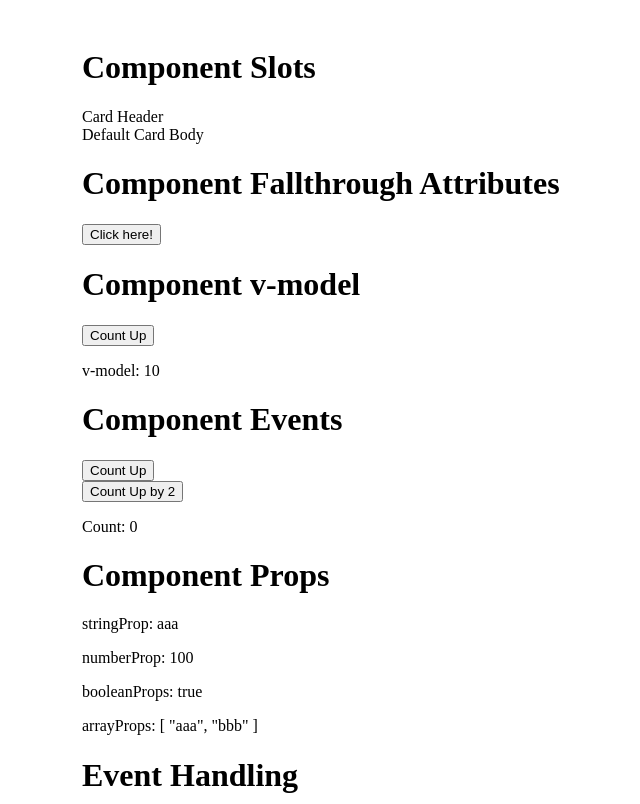
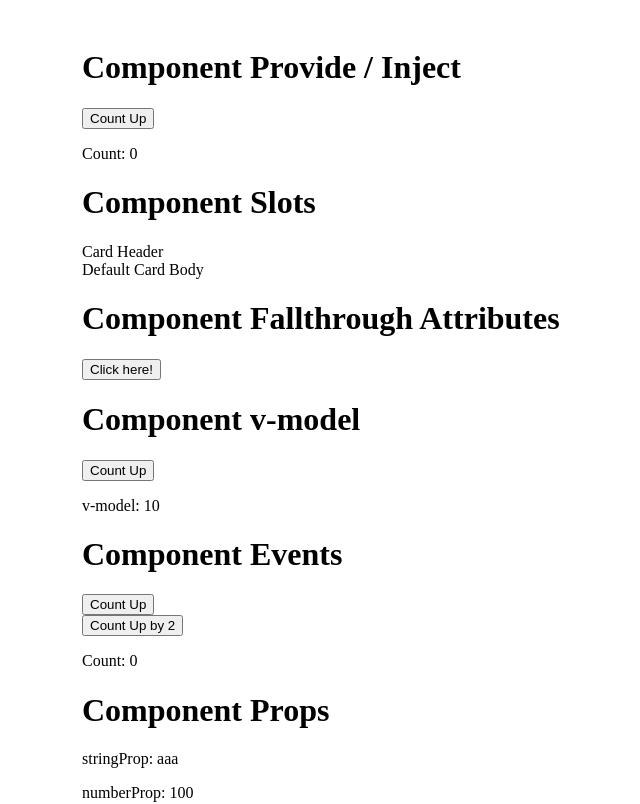
Before and after one commit to ksk1kd/vue-playground, a Vue app: page / in a window 1280 px wide. Shown: the top 804 px of the page, without its empty margins (158-798 px from the left). Built offline with nearby package versions, Linux system fonts and the light colour scheme.

Commit message:
add ComponentProvideInject component

```diff
--- a/src/App.vue
+++ b/src/App.vue
@@ -2,6 +2,7 @@
 import ComponentEvents from './components/ComponentEvents.vue'
 import ComponentFallthroughAttributes from './components/ComponentFallthroughAttributes.vue'
 import ComponentProps from './components/ComponentProps.vue'
+import ComponentProvideInject from './components/ComponentProvideInject.vue'
 import ComponentSlots from './components/ComponentSlots.vue'
 import ComponentVModel from './components/ComponentVModel.vue'
 import ComputedProperties from './components/ComputedProperties.vue'
@@ -12,6 +13,7 @@ import Watchers from './components/Watchers.vue'
 
 <template>
   <div class="container">
+    <ComponentProvideInject />
     <ComponentSlots />
     <ComponentFallthroughAttributes />
     <ComponentVModel />
--- /dev/null
+++ b/src/components/ComponentProvideInject.vue
@@ -0,0 +1,19 @@
+<script setup lang="ts">
+import ComponentProvideInjectChild from './ComponentProvideInjectChild.vue'
+
+import { provide, ref } from 'vue'
+
+const count = ref(0)
+function countUp() {
+  count.value++
+}
+provide('count', { count, countUp })
+</script>
+
+<template>
+  <h1>Component Provide / Inject</h1>
+
+  <section>
+    <ComponentProvideInjectChild />
+  </section>
+</template>
--- /dev/null
+++ b/src/components/ComponentProvideInjectChild.vue
@@ -0,0 +1,7 @@
+<script setup lang="ts">
+import ComponentProvideInjectGrandChild from './ComponentProvideInjectGrandChild.vue'
+</script>
+
+<template>
+  <ComponentProvideInjectGrandChild />
+</template>
--- /dev/null
+++ b/src/components/ComponentProvideInjectGrandChild.vue
@@ -0,0 +1,13 @@
+<script setup lang="ts">
+import { inject } from 'vue'
+
+const { count, countUp } = inject('count', {
+  count: 0,
+  countUp: () => {},
+})
+</script>
+
+<template>
+  <button @click="countUp">Count Up</button>
+  <p>Count: {{ count }}</p>
+</template>
```
